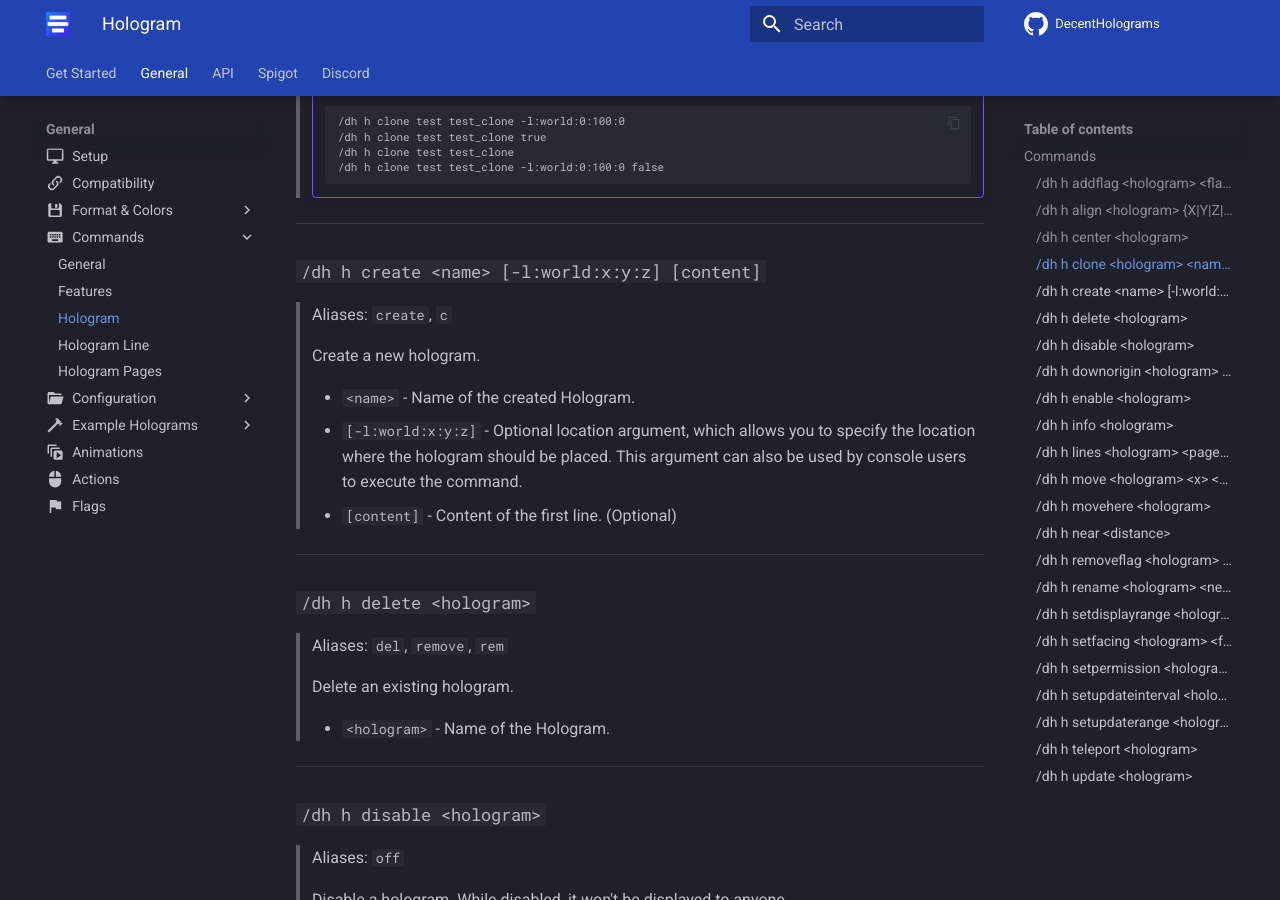
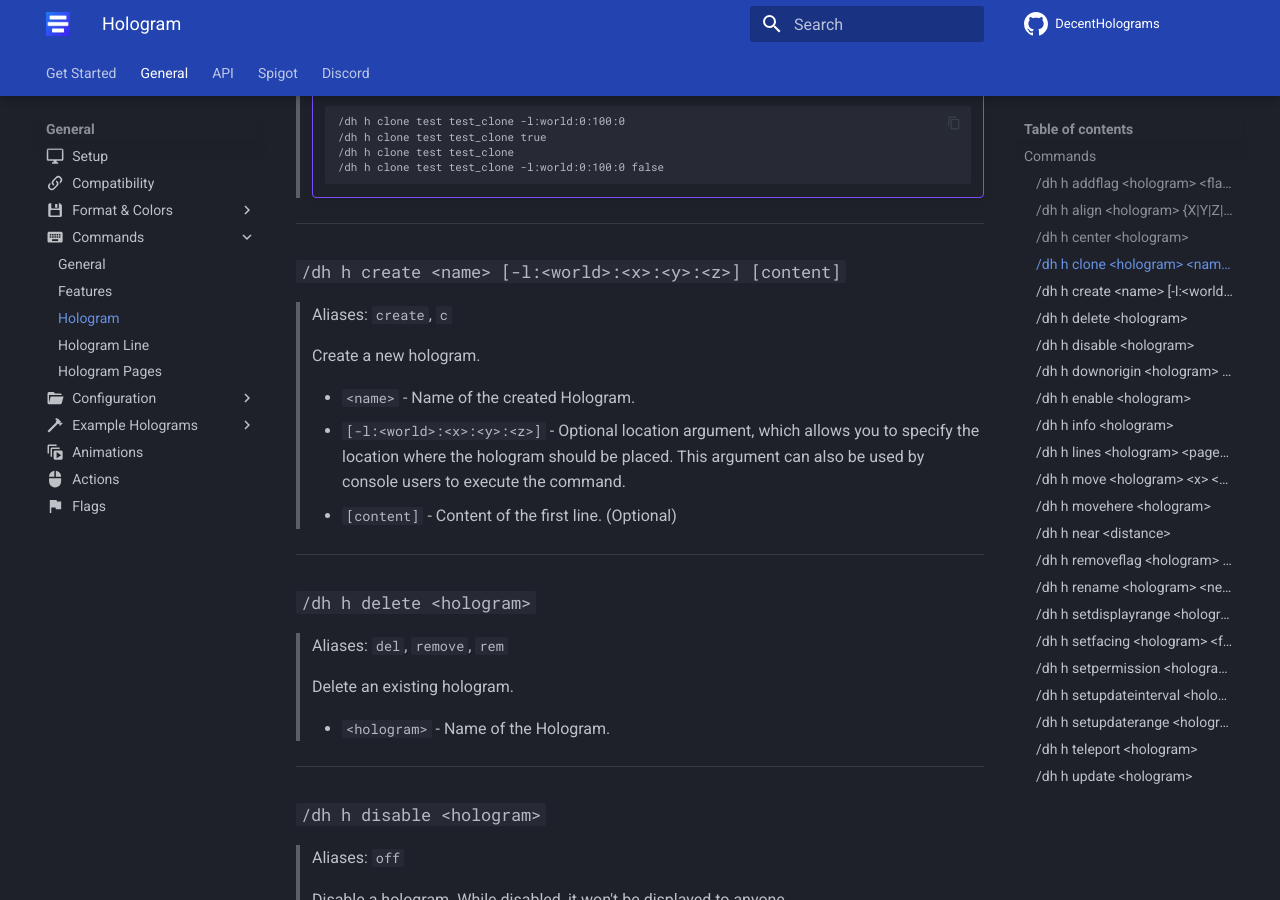
Before and after one commit to DecentSoftware-eu/DecentHolograms-Wiki, an MkDocs documentation site: the page built from docs/general/commands/hologram.md, in a window 1280 px wide and 900 px high, scrolled down 1476 px. Built offline with MkDocs 1.6.1 and Material for MkDocs 9.7.7, drawn with Linux system fonts in a browser that asks for light colours; comment, search, counter and statistics services are not loaded.

```diff
--- a/docs/general/commands/hologram.md
+++ b/docs/general/commands/hologram.md
@@ -65,14 +65,14 @@ For a list of all available subcommands run the following command:
 
 ----
 
-### `#!command /dh h create <name> [-l:world:x:y:z] [content]` { #dh-h-create }
+### `#!command /dh h create <name> [-l:<world>:<x>:<y>:<z>] [content]` { #dh-h-create }
 
 > Aliases: `create`, `c`
 >
 > Create a new hologram.
 >
 > - `#!command <name>` - Name of the created Hologram.
-> - `#!command [-l:world:x:y:z]` - Optional location argument, which allows you to specify the location where the hologram should be placed. This argument can also be used by console users to execute the command.
+> - `#!command [-l:<world>:<x>:<y>:<z>]` - Optional location argument, which allows you to specify the location where the hologram should be placed. This argument can also be used by console users to execute the command.
 > - `#!command [content]` - Content of the first line. (Optional)
 
 ----
```
